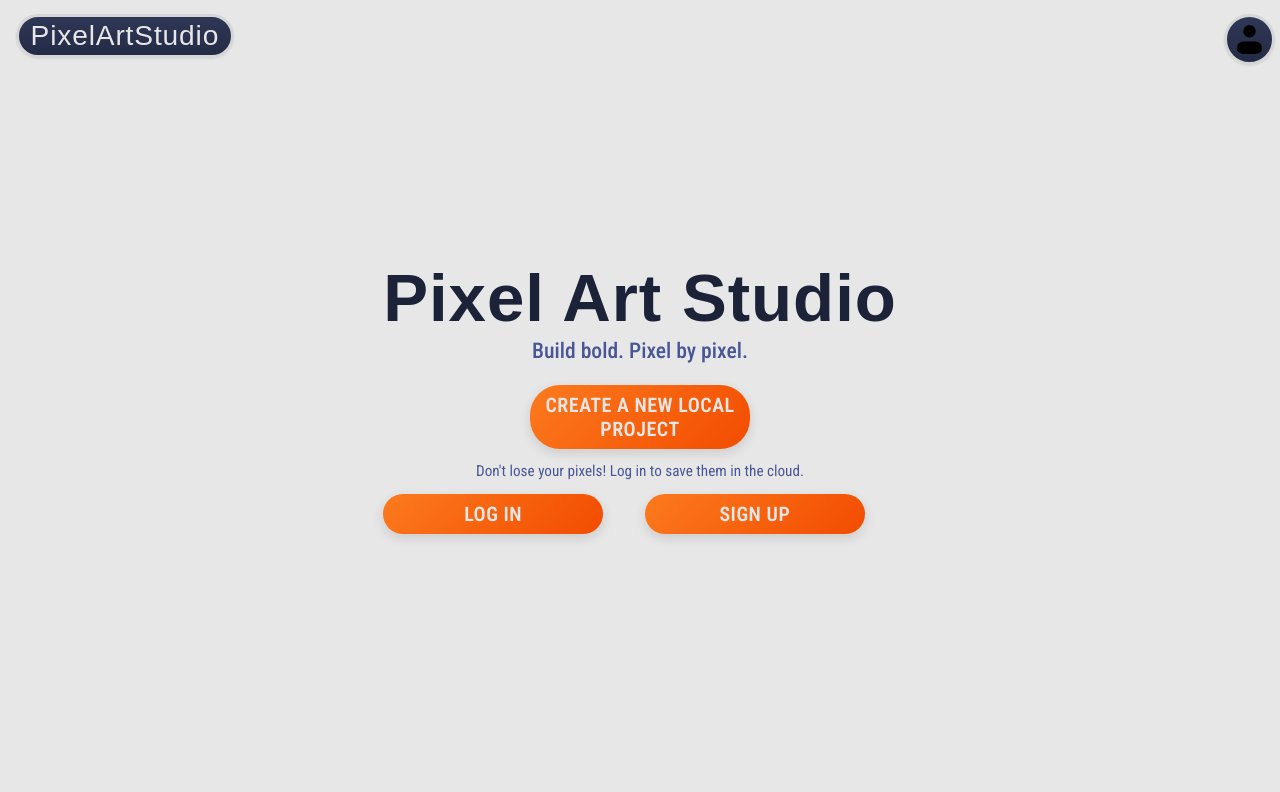
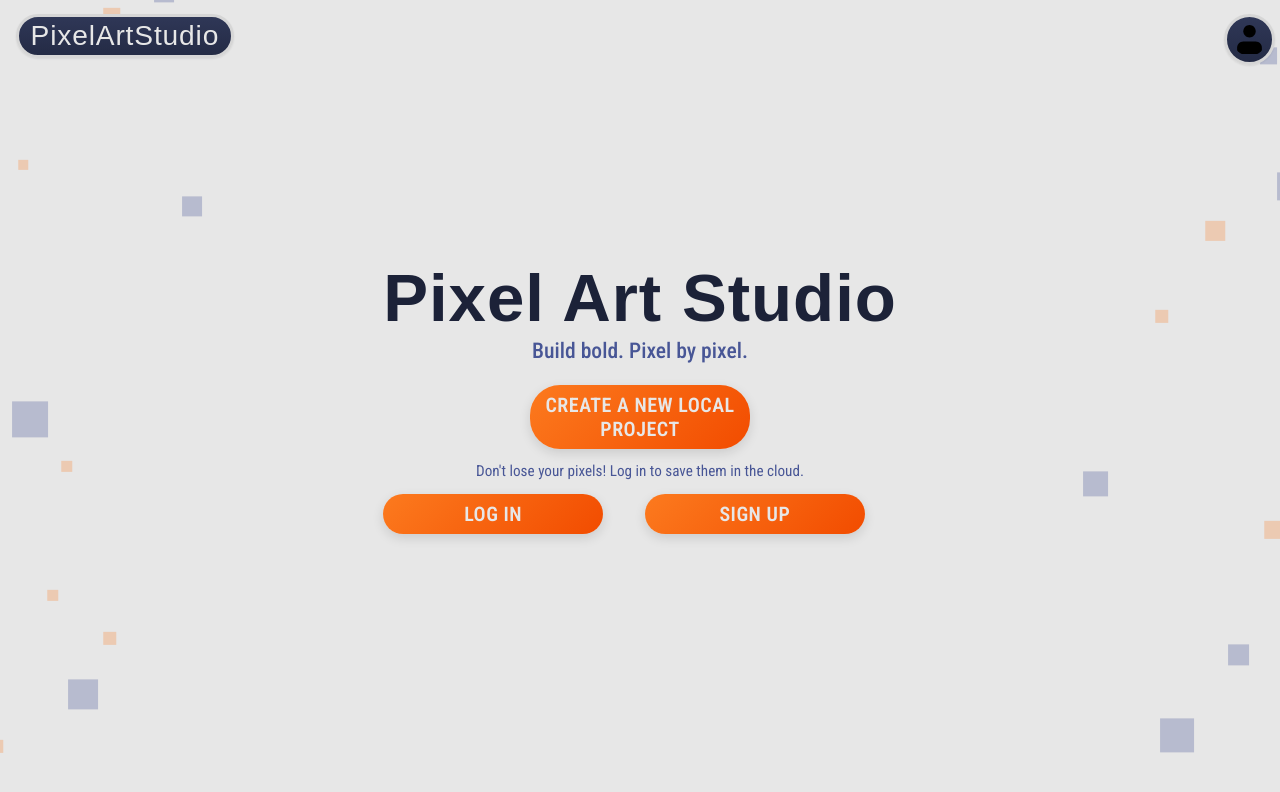
Before and after one commit to EddyMontenegro77/PixelArtStudio, an Angular app in the folder pixel-art-studio/: page / in a window 1280 px wide. Shown: the top 792 px of the page. Built offline with nearby package versions, Linux system fonts and the light colour scheme; no server answers; a web font is replaced by a local one.

Commit message:
parallax

```diff
--- a/pixel-art-studio/src/app/pages/home/home.scss
+++ b/pixel-art-studio/src/app/pages/home/home.scss
@@ -5,6 +5,146 @@
   justify-items: center;
   text-align: center;
   padding: 2rem 1rem;
+  position: relative;
+  overflow: hidden;
+  isolation: isolate;
+
+  &::before,
+  &::after {
+    content: '';
+    position: absolute;
+    inset: -18% -6%;
+    pointer-events: none;
+    z-index: 0;
+    will-change: transform;
+  }
+
+  &::before {
+    background-image:
+      linear-gradient(currentColor 0 0), linear-gradient(currentColor 0 0),
+      linear-gradient(currentColor 0 0), linear-gradient(currentColor 0 0),
+      linear-gradient(currentColor 0 0), linear-gradient(currentColor 0 0),
+      linear-gradient(currentColor 0 0), linear-gradient(currentColor 0 0),
+      linear-gradient(currentColor 0 0), linear-gradient(currentColor 0 0),
+      linear-gradient(currentColor 0 0), linear-gradient(currentColor 0 0),
+      linear-gradient(currentColor 0 0), linear-gradient(currentColor 0 0),
+      linear-gradient(currentColor 0 0), linear-gradient(currentColor 0 0),
+      linear-gradient(currentColor 0 0), linear-gradient(currentColor 0 0);
+    background-repeat: no-repeat;
+    background-size:
+      22px 22px,
+      30px 30px,
+      20px 20px,
+      34px 34px,
+      17px 17px,
+      25px 25px,
+      28px 28px,
+      21px 21px,
+      36px 36px,
+      17px 17px,
+      24px 24px,
+      18px 18px,
+      27px 27px,
+      16px 16px,
+      20px 20px,
+      17px 17px,
+      22px 22px,
+      14px 14px,
+      21px 21px,
+      17px 17px,
+      18px 18px;
+    background-position:
+      4% 10%,
+      10% 78%,
+      18% 32%,
+      88% 82%,
+      94% 18%,
+      82% 58%,
+      96% 30%,
+      92% 74%,
+      6% 52%,
+      2% 26%,
+      14% 90%,
+      97% 12%,
+      88% 94%,
+      5% 6%,
+      16% 12%,
+      2% 64%,
+      11% 98%,
+      84% 6%,
+      98% 42%,
+      90% 58%,
+      96% 96%;
+    color: var(--dusk-blue);
+    opacity: 0.3;
+    animation: homeParallaxNear 10s ease-in-out infinite alternate;
+  }
+
+  &::after {
+    background-image:
+      linear-gradient(currentColor 0 0), linear-gradient(currentColor 0 0),
+      linear-gradient(currentColor 0 0), linear-gradient(currentColor 0 0),
+      linear-gradient(currentColor 0 0), linear-gradient(currentColor 0 0),
+      linear-gradient(currentColor 0 0), linear-gradient(currentColor 0 0),
+      linear-gradient(currentColor 0 0), linear-gradient(currentColor 0 0),
+      linear-gradient(currentColor 0 0), linear-gradient(currentColor 0 0),
+      linear-gradient(currentColor 0 0), linear-gradient(currentColor 0 0),
+      linear-gradient(currentColor 0 0), linear-gradient(currentColor 0 0),
+      linear-gradient(currentColor 0 0), linear-gradient(currentColor 0 0);
+    background-repeat: no-repeat;
+    background-size:
+      14px 14px,
+      17px 17px,
+      11px 11px,
+      20px 20px,
+      15px 15px,
+      13px 13px,
+      18px 18px,
+      14px 14px,
+      11px 11px,
+      13px 13px,
+      14px 14px,
+      11px 11px,
+      15px 15px,
+      10px 10px,
+      11px 11px,
+      13px 13px,
+      10px 10px,
+      11px 11px,
+      13px 13px,
+      10px 10px,
+      11px 11px;
+    background-position:
+      3% 44%,
+      12% 14%,
+      8% 68%,
+      90% 34%,
+      96% 84%,
+      86% 42%,
+      94% 62%,
+      98% 26%,
+      1% 18%,
+      4% 82%,
+      99% 52%,
+      10% 94%,
+      92% 8%,
+      6% 28%,
+      9% 56%,
+      12% 72%,
+      95% 18%,
+      97% 34%,
+      93% 70%,
+      89% 88%,
+      3% 92%;
+    color: var(--pumpkin-spice);
+    opacity: 0.26;
+    animation: homeParallaxFar 14s linear infinite;
+  }
+
+  > * {
+    position: relative;
+    z-index: 1;
+  }
 
   h1 {
     margin: 0;
@@ -56,3 +196,34 @@
     }
   }
 }
+
+:host-context([data-theme='dark']) .home-container::before {
+  color: var(--apricot-cream);
+  opacity: 0.28;
+}
+
+:host-context([data-theme='dark']) .home-container::after {
+  color: var(--pumpkin-spice);
+  opacity: 0.24;
+}
+
+@keyframes homeParallaxNear {
+  0% {
+    transform: translate3d(-0.5%, -1.5%, 0);
+  }
+  100% {
+    transform: translate3d(1.2%, 1.2%, 0);
+  }
+}
+
+@keyframes homeParallaxFar {
+  0% {
+    transform: translate3d(0, -1.4%, 0);
+  }
+  50% {
+    transform: translate3d(1%, 0.8%, 0);
+  }
+  100% {
+    transform: translate3d(0, -1.4%, 0);
+  }
+}
```
